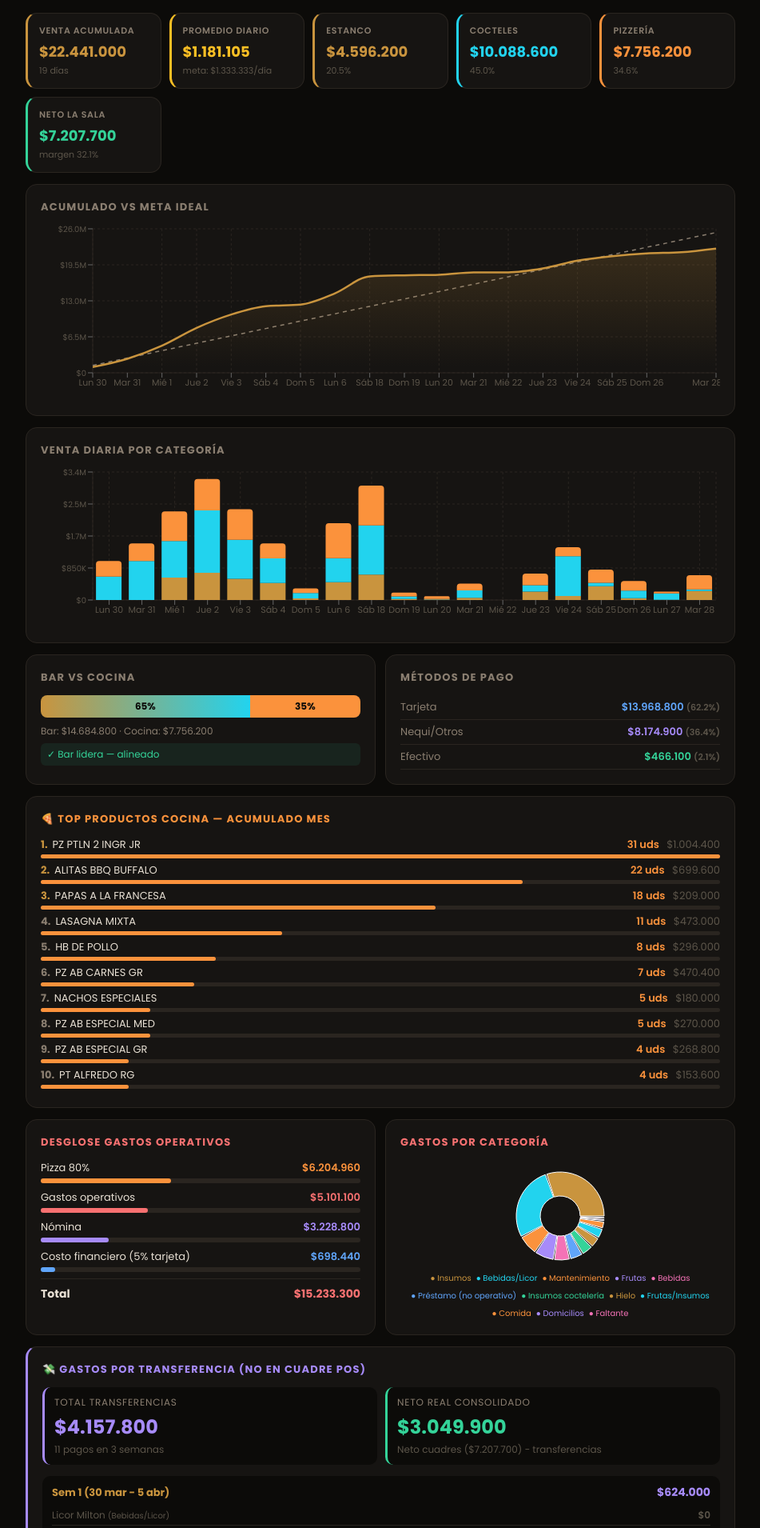
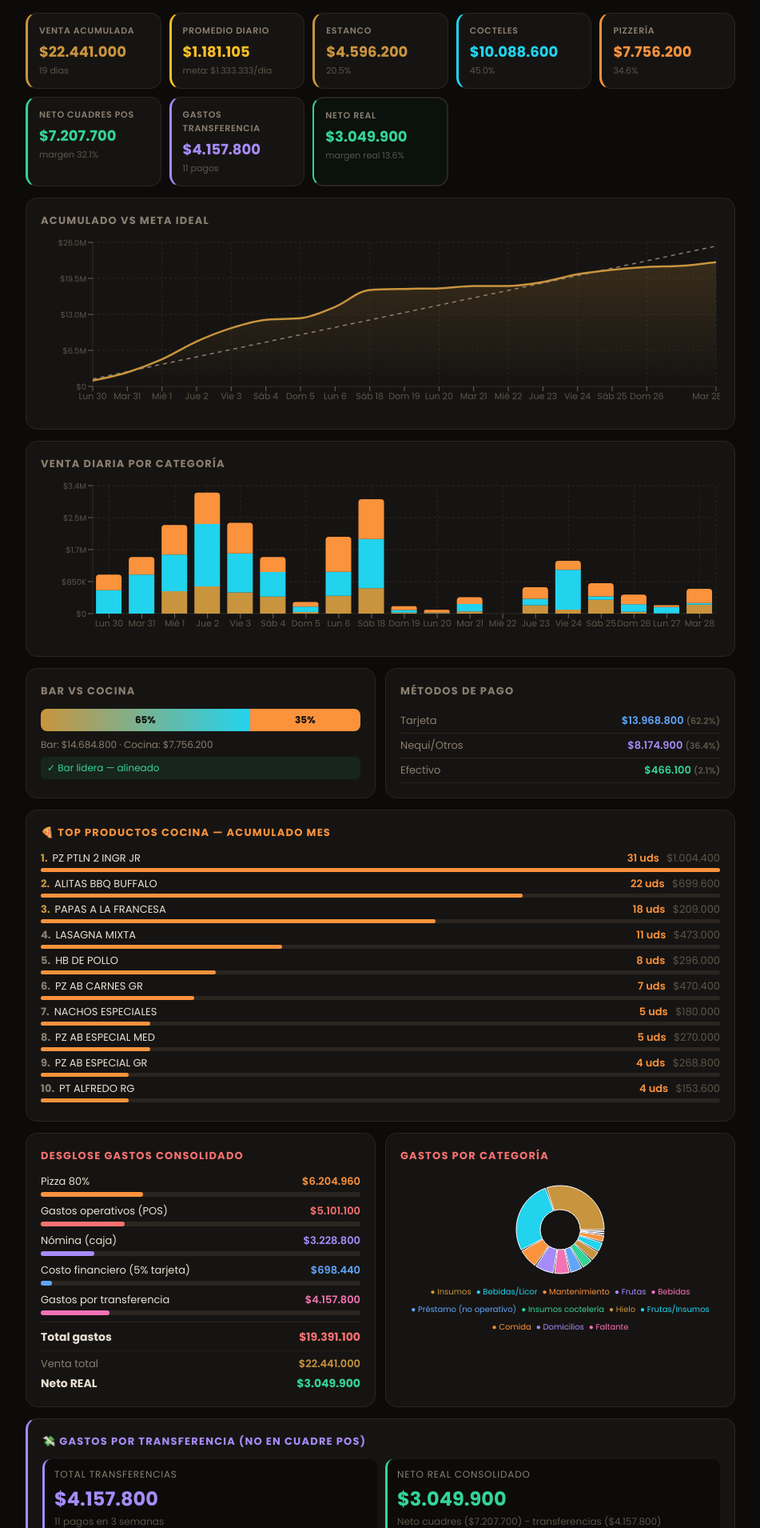
Before and after one commit to Lasalainvestment/la-sala-control, a React (Vite) app: page / in a window 1280 px wide. Shown: the part 410-2320 px from the top of the page at 80% size, without its empty margins (164-1115 px from the left). Built offline with nearby package versions, Linux system fonts and the light colour scheme.

Commit message:
Update App.jsx

```diff
--- a/src/App.jsx
+++ b/src/App.jsx
@@ -1472,6 +1472,9 @@ function DashboardGeneral({cuadres,cocina,gastos,gastosTransf,inventarios}){
   },{venta:0,estanco:0,cocteles:0,pizza:0,efectivo:0,tarjeta:0,otros:0,p80:0,gastos:0,nomina:0,cf:0,neto:0});
 
   const totalGastos=tot.p80+tot.gastos+tot.nomina+tot.cf;
+  const totalTransf=(gastosTransf||[]).reduce((a,g)=>a+(g.valor||0),0);
+  const netoReal=tot.neto-totalTransf;
+  const totalGastosReal=totalGastos+totalTransf;
   const avgDay=tot.venta/cuadres.length;
   const proyeccion=avgDay*DIAS_MES;
   const pctMeta=tot.venta/META;
@@ -1480,6 +1483,7 @@ function DashboardGeneral({cuadres,cocina,gastos,gastosTransf,inventarios}){
   const necesitaDia=diasRestantes>0?faltaMeta/diasRestantes:0;
   const barPct=tot.venta?(tot.estanco+tot.cocteles)/tot.venta:0;
   const margenPct=tot.venta?(tot.neto/tot.venta):0;
+  const margenRealPct=tot.venta?(netoReal/tot.venta):0;
 
   const best=cuadres.reduce((a,b)=>a.venta_total>b.venta_total?a:b);
   const worst=cuadres.reduce((a,b)=>a.venta_total<b.venta_total?a:b);
@@ -1647,9 +1651,11 @@ function DashboardGeneral({cuadres,cocina,gastos,gastosTransf,inventarios}){
         {l:"Estanco",v:fmtF(tot.estanco),s:pct(tot.estanco,tot.venta),c:C.gold},
         {l:"Cocteles",v:fmtF(tot.cocteles),s:pct(tot.cocteles,tot.venta),c:C.cyan},
         {l:"Pizzería",v:fmtF(tot.pizza),s:pct(tot.pizza,tot.venta),c:C.orange},
-        {l:"Neto La Sala",v:fmtF(tot.neto),s:`margen ${(margenPct*100).toFixed(1)}%`,c:tot.neto>=0?C.green:C.red},
+        {l:"Neto cuadres POS",v:fmtF(tot.neto),s:`margen ${(margenPct*100).toFixed(1)}%`,c:tot.neto>=0?C.green:C.red},
+        {l:"Gastos transferencia",v:fmtF(totalTransf),s:`${(gastosTransf||[]).length} pagos`,c:C.purple},
+        {l:"NETO REAL",v:fmtF(netoReal),s:`margen real ${(margenRealPct*100).toFixed(1)}%`,c:netoReal>=0?C.green:C.red},
       ].map((k,i)=>(
-        <Card key={i} accent={k.c} style={{padding:"13px 14px",marginBottom:0}}>
+        <Card key={i} accent={k.c} style={{padding:"13px 14px",marginBottom:0,...(k.l==="NETO REAL"?{background:(netoReal>=0?C.greenDim:C.redDim)+"18",borderWidth:2}:{})}}>
           <div style={{fontSize:11,color:C.dim,textTransform:"uppercase",letterSpacing:.7,fontWeight:600,marginBottom:4}}>{k.l}</div>
           <div style={{fontSize:18,fontWeight:700,color:k.c}}>{k.v}</div>
           <div style={{fontSize:11,color:C.muted,marginTop:2}}>{k.s}</div>
@@ -1761,14 +1767,16 @@ function DashboardGeneral({cuadres,cocina,gastos,gastosTransf,inventarios}){
     {/* ═══ GASTOS ═══ */}
     <div style={{display:"grid",gridTemplateColumns:"1fr 1fr",gap:12}}>
       <Card>
-        <Sec color={C.red}>Desglose gastos operativos</Sec>
-        {[{n:"Pizza 80%",v:tot.p80,c:C.orange},{n:"Gastos operativos",v:tot.gastos,c:C.red},{n:"Nómina",v:tot.nomina,c:C.purple},{n:"Costo financiero (5% tarjeta)",v:tot.cf,c:C.blue}].map((e,i)=>(
+        <Sec color={C.red}>Desglose gastos consolidado</Sec>
+        {[{n:"Pizza 80%",v:tot.p80,c:C.orange},{n:"Gastos operativos (POS)",v:tot.gastos,c:C.red},{n:"Nómina (caja)",v:tot.nomina,c:C.purple},{n:"Costo financiero (5% tarjeta)",v:tot.cf,c:C.blue},{n:"Gastos por transferencia",v:totalTransf,c:C.pink}].map((e,i)=>(
           <div key={i} style={{marginBottom:8}}>
             <div style={{display:"flex",justifyContent:"space-between",fontSize:13,marginBottom:3}}><span>{e.n}</span><span style={{color:e.c,fontWeight:600}}>{fmtF(e.v)}</span></div>
-            <div style={{background:C.bdr,borderRadius:3,height:6}}><div style={{background:e.c,height:"100%",width:`${totalGastos?(e.v/totalGastos)*100:0}%`,borderRadius:3}}/></div>
+            <div style={{background:C.bdr,borderRadius:3,height:6}}><div style={{background:e.c,height:"100%",width:`${totalGastosReal?(e.v/totalGastosReal)*100:0}%`,borderRadius:3}}/></div>
           </div>
         ))}
-        <div style={{display:"flex",justifyContent:"space-between",fontSize:14,fontWeight:700,paddingTop:8,borderTop:`1px solid ${C.bdr}`}}><span>Total</span><span style={{color:C.red}}>{fmtF(totalGastos)}</span></div>
+        <div style={{display:"flex",justifyContent:"space-between",fontSize:14,fontWeight:700,paddingTop:8,borderTop:`1px solid ${C.bdr}`}}><span>Total gastos</span><span style={{color:C.red}}>{fmtF(totalGastosReal)}</span></div>
+        <div style={{display:"flex",justifyContent:"space-between",fontSize:13,paddingTop:6,marginTop:6,borderTop:`1px dashed ${C.bdr}`}}><span style={{color:C.dim}}>Venta total</span><span style={{color:C.gold,fontWeight:600}}>{fmtF(tot.venta)}</span></div>
+        <div style={{display:"flex",justifyContent:"space-between",fontSize:14,fontWeight:700,paddingTop:4}}><span>Neto REAL</span><span style={{color:netoReal>=0?C.green:C.red}}>{fmtF(netoReal)}</span></div>
       </Card>
       {expList.length>0&&<Card>
         <Sec color={C.red}>Gastos por categoría</Sec>
@@ -1783,13 +1791,11 @@ function DashboardGeneral({cuadres,cocina,gastos,gastosTransf,inventarios}){
 
     {/* ═══ GASTOS POR TRANSFERENCIA (semanales / proveedores) ═══ */}
     {gastosTransf&&gastosTransf.length>0&&(()=>{
-      const totalGT=gastosTransf.reduce((a,g)=>a+g.valor,0);
       const semanas=[...new Set(gastosTransf.map(g=>g.periodo))].sort();
       const semanaData=semanas.map(p=>{
         const items=gastosTransf.filter(g=>g.periodo===p);
         return{periodo:p,total:items.reduce((a,g)=>a+g.valor,0),items};
       });
-      const netoReal=tot.neto-totalGT;
       const catTotals={};
       gastosTransf.forEach(g=>{catTotals[g.categoria]=(catTotals[g.categoria]||0)+g.valor;});
       const catList=Object.entries(catTotals).map(([k,v],i)=>({name:k,value:v,fill:PIE[i%PIE.length]})).sort((a,b)=>b.value-a.value);
@@ -1799,13 +1805,13 @@ function DashboardGeneral({cuadres,cocina,gastos,gastosTransf,inventarios}){
           <div style={{display:"grid",gridTemplateColumns:"1fr 1fr",gap:10,marginBottom:14}}>
             <div style={{background:C.bg,borderRadius:10,padding:"10px 12px",borderLeft:`3px solid ${C.purple}`}}>
               <div style={{fontSize:12,color:C.dim,textTransform:"uppercase",letterSpacing:.8}}>Total transferencias</div>
-              <div style={{fontSize:24,fontWeight:700,color:C.purple,fontFamily:"'Poppins',sans-serif",marginTop:4}}>{fmtF(totalGT)}</div>
+              <div style={{fontSize:24,fontWeight:700,color:C.purple,fontFamily:"'Poppins',sans-serif",marginTop:4}}>{fmtF(totalTransf)}</div>
               <div style={{fontSize:12,color:C.muted,marginTop:2}}>{gastosTransf.length} pagos en {semanas.length} semanas</div>
             </div>
             <div style={{background:C.bg,borderRadius:10,padding:"10px 12px",borderLeft:`3px solid ${netoReal>=0?C.green:C.red}`}}>
               <div style={{fontSize:12,color:C.dim,textTransform:"uppercase",letterSpacing:.8}}>Neto REAL consolidado</div>
               <div style={{fontSize:24,fontWeight:700,color:netoReal>=0?C.green:C.red,fontFamily:"'Poppins',sans-serif",marginTop:4}}>{fmtF(netoReal)}</div>
-              <div style={{fontSize:12,color:C.muted,marginTop:2}}>Neto cuadres ({fmtF(tot.neto)}) − transferencias</div>
+              <div style={{fontSize:12,color:C.muted,marginTop:2}}>Neto cuadres ({fmtF(tot.neto)}) − transferencias ({fmtF(totalTransf)})</div>
             </div>
           </div>
           {semanaData.map((s,i)=>(
@@ -1843,7 +1849,7 @@ function DashboardGeneral({cuadres,cocina,gastos,gastosTransf,inventarios}){
                   <span>{g.concepto}</span>
                   <span style={{color:C.purple,fontWeight:600}}>{fmtF(g.valor)}</span>
                 </div>
-                <div style={{background:C.bdr,borderRadius:3,height:5}}><div style={{background:C.purple,height:"100%",width:`${(g.valor/totalGT)*100}%`,borderRadius:3}}/></div>
+                <div style={{background:C.bdr,borderRadius:3,height:5}}><div style={{background:C.purple,height:"100%",width:`${(g.valor/totalTransf)*100}%`,borderRadius:3}}/></div>
               </div>
             ))}
           </Card>
```
